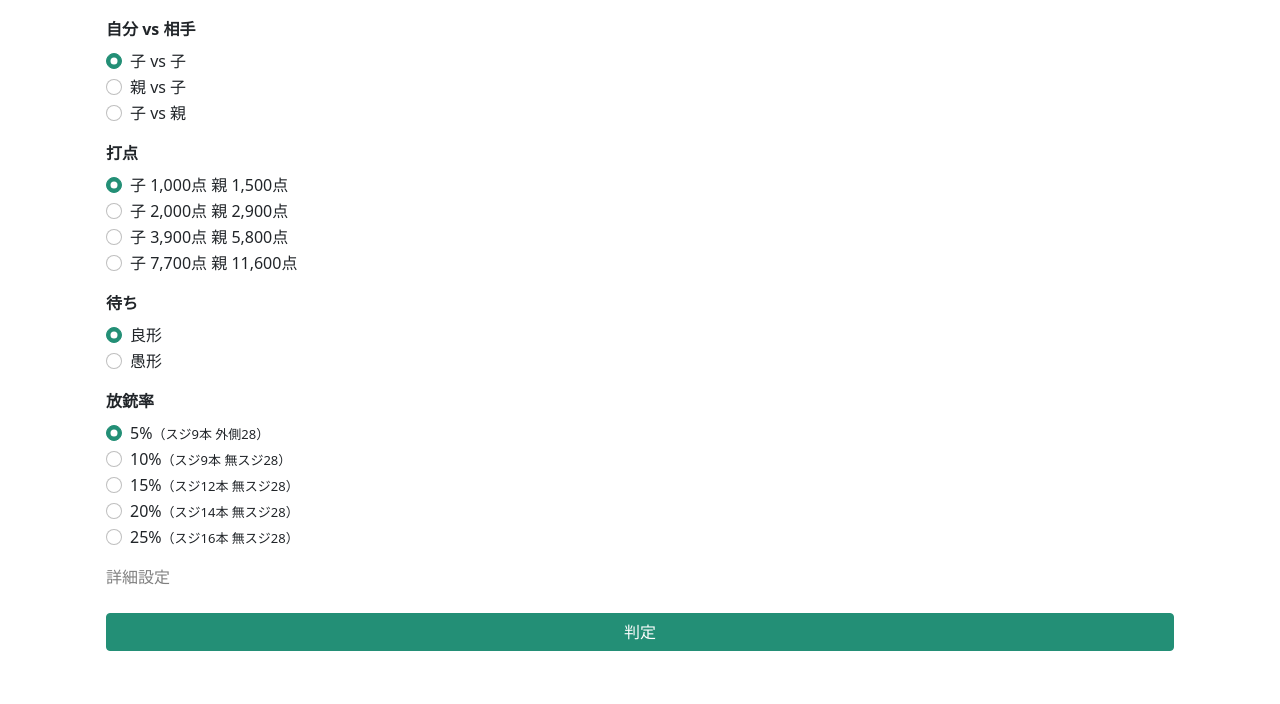
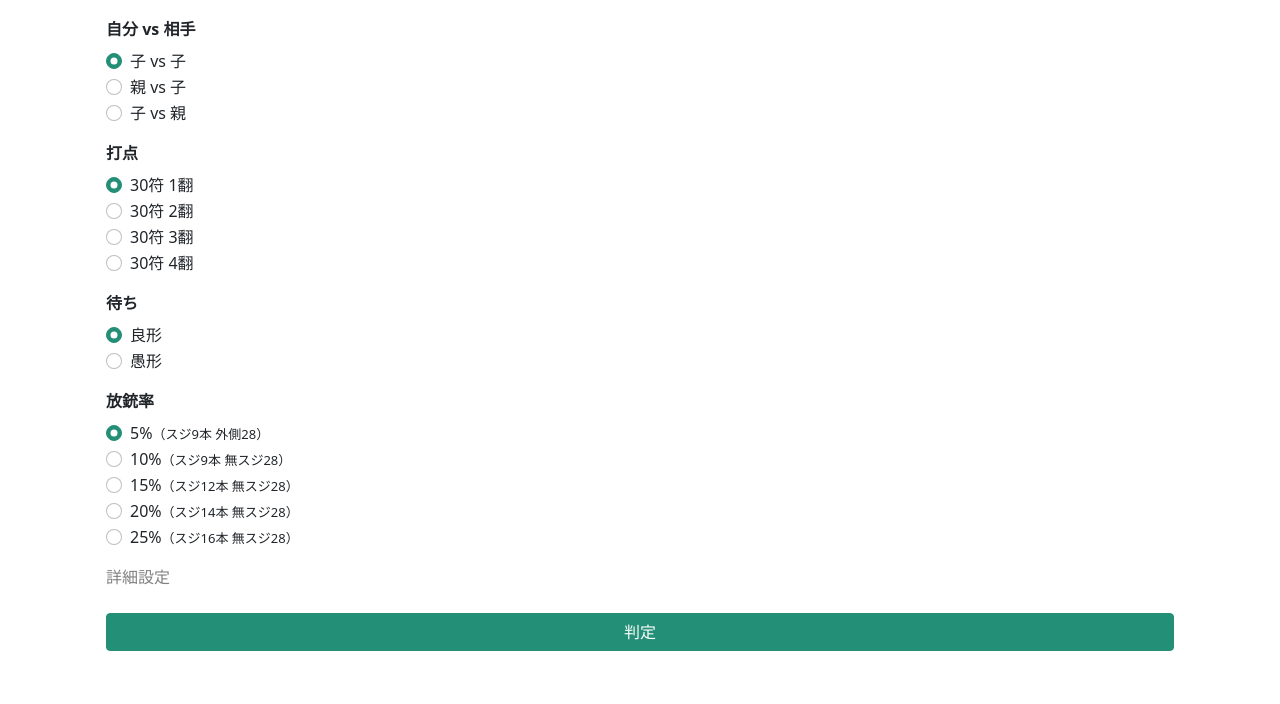
Before and after one commit to shintaro-minowa/mahjong-oshihiki, a plain HTML site: page index.html in a window 1280 px wide. Shown: the part 63-767 px from the top of the page. Drawn offline with nearby package versions, Linux system fonts and the light colour scheme.

Commit message:
打点をx符y翻の表示に変更

```diff
--- a/index.html
+++ b/index.html
@@ -64,19 +64,19 @@
                 <label class="form-label">打点</label>
                 <div class="form-check">
                     <input class="form-check-input" type="radio" name="han" id="han-1" value="1" checked>
-                    <label class="form-check-label" for="han-1">子 1,000点 親 1,500点</label>
+                    <label class="form-check-label" for="han-1">30符 1翻</label>
                 </div>
                 <div class="form-check">
                     <input class="form-check-input" type="radio" name="han" id="han-2" value="2">
-                    <label class="form-check-label" for="han-2">子 2,000点 親 2,900点</label>
+                    <label class="form-check-label" for="han-2">30符 2翻</label>
                 </div>
                 <div class="form-check">
                     <input class="form-check-input" type="radio" name="han" id="han-3" value="3">
-                    <label class="form-check-label" for="han-3">子 3,900点 親 5,800点</label>
+                    <label class="form-check-label" for="han-3">30符 3翻</label>
                 </div>
                 <div class="form-check">
                     <input class="form-check-input" type="radio" name="han" id="han-4" value="4">
-                    <label class="form-check-label" for="han-4">子 7,700点 親 11,600点</label>
+                    <label class="form-check-label" for="han-4">30符 4翻</label>
                 </div>
             </div>
             <div class="mb-3">
```
